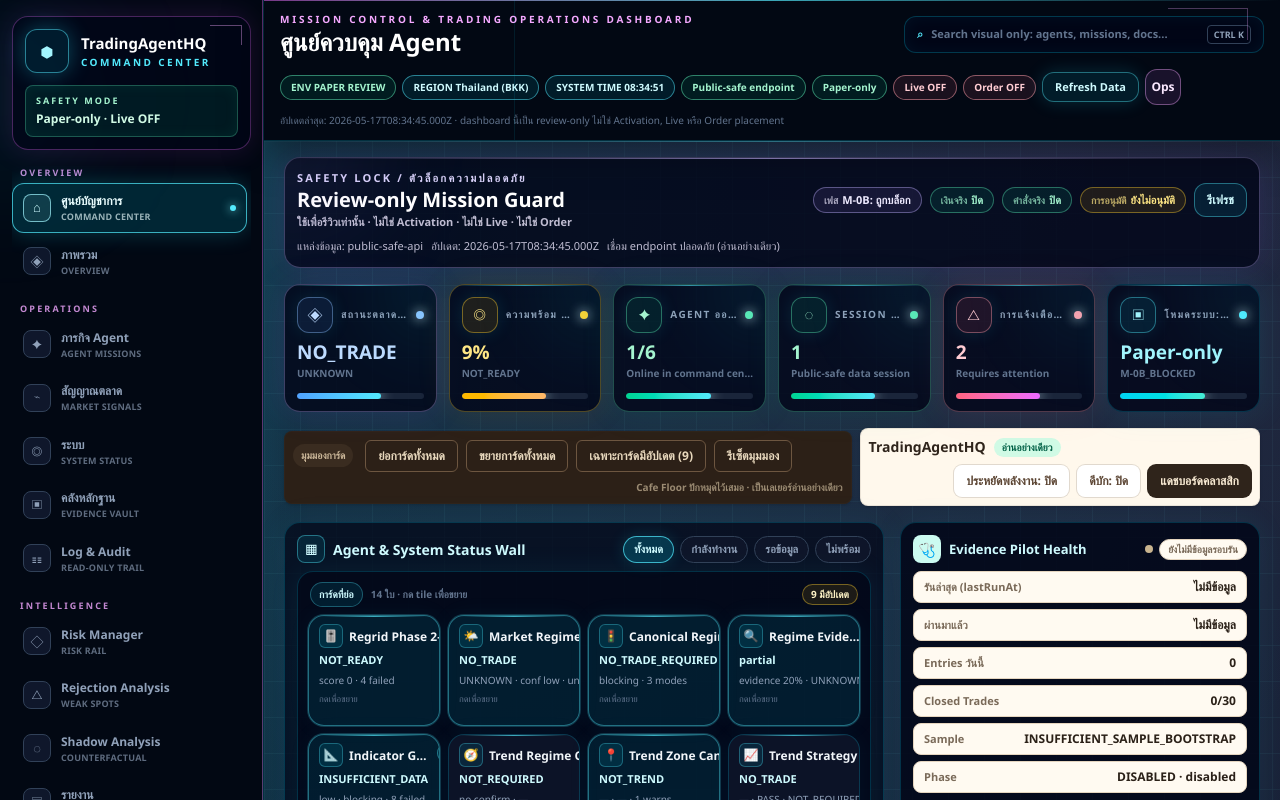
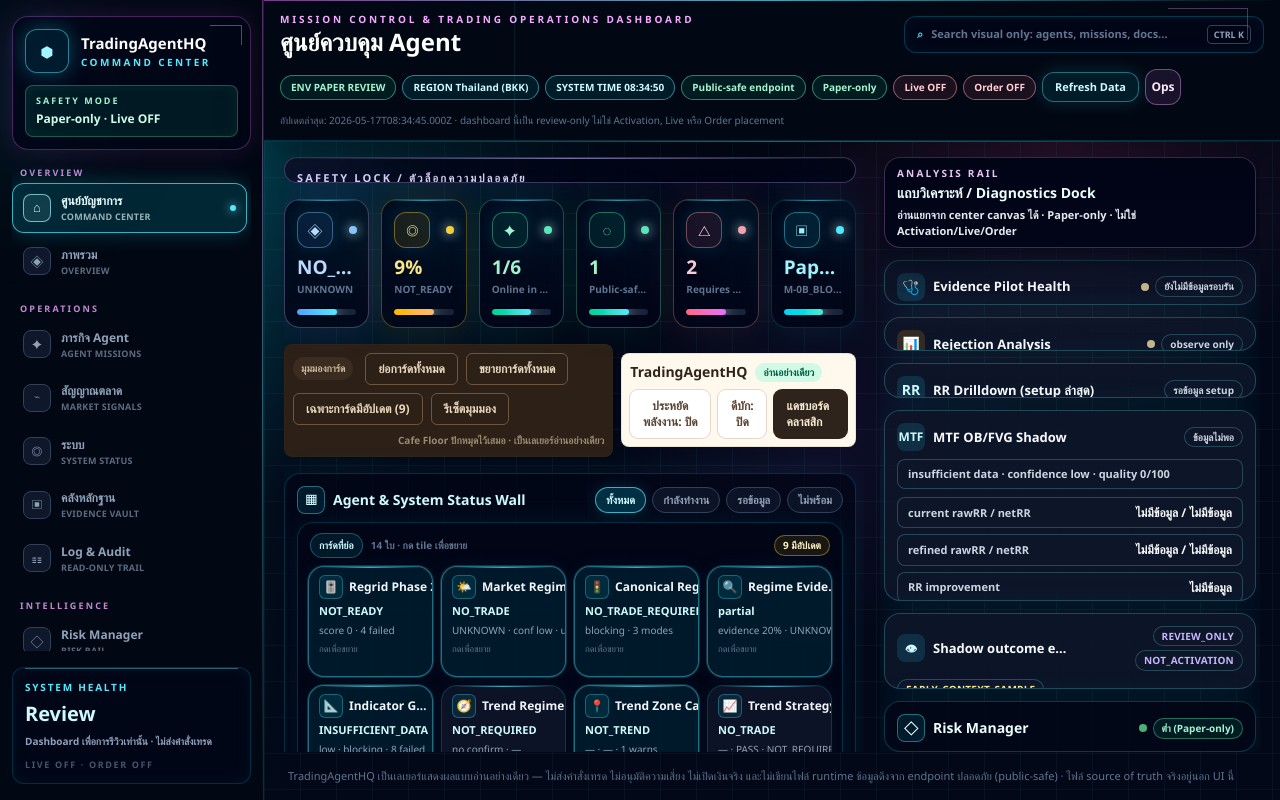
Before and after one commit to preechayutbubphachat/bingx-agent, a Next.js app in the folder dashboard/: page /agent-hq in a window 1280 px wide. Shown: the top 800 px of the page. Built offline with nearby package versions, Linux system fonts and the light colour scheme.

Commit message:
feat(agent-hq): add independent column scroll layout

```diff
--- a/dashboard/app/globals.css
+++ b/dashboard/app/globals.css
@@ -151,3 +151,90 @@ body {
     animation: none !important;
   }
 }
+
+/* D6.2: right analysis rail readability, scoped to Agent HQ only. */
+.agent-hq-analysis-rail > section {
+  border-color: rgba(34, 211, 238, 0.24) !important;
+  background: rgba(2, 8, 23, 0.92) !important;
+  color: #e2e8f0 !important;
+}
+
+.agent-hq-analysis-rail [class*="bg-[#fffaf1]"],
+.agent-hq-analysis-rail [class*="bg-[#fffdf8]"],
+.agent-hq-analysis-rail [class*="bg-white"],
+.agent-hq-analysis-rail [class*="bg-amber-50"],
+.agent-hq-analysis-rail [class*="bg-red-50"],
+.agent-hq-analysis-rail [class*="bg-sky-50"],
+.agent-hq-analysis-rail [class*="bg-violet-50"],
+.agent-hq-analysis-rail [class*="bg-emerald-50"] {
+  border-color: rgba(125, 249, 255, 0.22) !important;
+  background: rgba(15, 23, 42, 0.86) !important;
+  color: #dbeafe !important;
+}
+
+.agent-hq-analysis-rail [class*="bg-amber-100"] {
+  background: rgba(245, 158, 11, 0.16) !important;
+  color: #fde68a !important;
+}
+
+.agent-hq-analysis-rail [class*="bg-red-100"] {
+  background: rgba(244, 63, 94, 0.16) !important;
+  color: #fecdd3 !important;
+}
+
+.agent-hq-analysis-rail [class*="bg-emerald-100"] {
+  background: rgba(16, 185, 129, 0.15) !important;
+  color: #bbf7d0 !important;
+}
+
+.agent-hq-analysis-rail [class*="bg-teal-100"],
+.agent-hq-analysis-rail [class*="bg-sky-100"],
+.agent-hq-analysis-rail [class*="bg-violet-100"] {
+  background: rgba(34, 211, 238, 0.14) !important;
+  color: #cffafe !important;
+}
+
+.agent-hq-analysis-rail [class*="text-[#2b2118]"],
+.agent-hq-analysis-rail [class*="text-[#3f2f22]"],
+.agent-hq-analysis-rail [class*="text-[#5b4432]"] {
+  color: #f8fafc !important;
+}
+
+.agent-hq-analysis-rail [class*="text-[#7a6a59]"],
+.agent-hq-analysis-rail [class*="text-[#6e5b49]"],
+.agent-hq-analysis-rail [class*="text-[#9a8a72]"],
+.agent-hq-analysis-rail [class*="text-[#b3a285]"] {
+  color: #cbd5e1 !important;
+}
+
+.agent-hq-analysis-rail [class*="text-amber-900"],
+.agent-hq-analysis-rail [class*="text-amber-950"] {
+  color: #fde68a !important;
+}
+
+.agent-hq-analysis-rail [class*="text-red-800"] {
+  color: #fecdd3 !important;
+}
+
+.agent-hq-analysis-rail [class*="text-emerald-800"],
+.agent-hq-analysis-rail [class*="text-emerald-900"],
+.agent-hq-analysis-rail [class*="text-emerald-950"] {
+  color: #bbf7d0 !important;
+}
+
+.agent-hq-analysis-rail [class*="text-sky-900"],
+.agent-hq-analysis-rail [class*="text-violet-900"],
+.agent-hq-analysis-rail [class*="text-violet-950"] {
+  color: #c4b5fd !important;
+}
+
+.agent-hq-analysis-rail h2,
+.agent-hq-analysis-rail h3 {
+  letter-spacing: 0;
+}
+
+.agent-hq-analysis-rail span,
+.agent-hq-analysis-rail p,
+.agent-hq-analysis-rail div {
+  line-height: 1.45;
+}
--- a/dashboard/components/trading-agent-hq/TradingAgentHQPage.tsx
+++ b/dashboard/components/trading-agent-hq/TradingAgentHQPage.tsx
@@ -6,6 +6,7 @@ import { useRouter } from "next/navigation";
 import type { TradingAgentHQViewModel, AgentId } from "@/lib/trading-agent-hq/viewModel";
 import { buildAgentProgressions } from "@/lib/trading-agent-hq/progression";
 import { buildMissionControlSummary } from "@/lib/trading-agent-hq/missionControl";
+import { analysisRailReadabilityClass } from "@/lib/trading-agent-hq/missionControlVisual";
 import { useTradingAgentHQ } from "@/lib/trading-agent-hq/useTradingAgentHQ";
 import { useAgentAnimations } from "@/lib/trading-agent-hq/useAgentAnimations";
 import {
@@ -349,6 +350,8 @@ export default function TradingAgentHQPage({ initialVm }: { initialVm: TradingAg
       sidebar={<TradingCafeSidebar activeId="dashboard" />}
       topbar={<TradingCafeTopBar live={live} lastUpdate={vm.meta.lastUpdate} safety={vm.safety} onRefresh={refresh} />}
     >
+      <div className="grid min-h-0 grid-cols-1 gap-4 xl:flex-1 xl:grid-cols-[minmax(0,1fr)_380px]">
+        <div className="flex min-w-0 flex-col gap-4 xl:h-full xl:min-h-0 xl:overflow-y-auto xl:pr-2 scrollbar-thin">
           {/* Strong, always-visible safety banner */}
           <SafetyStatusStrip vm={vm} state={state} error={error} live={live} onRefresh={refresh} />
 
@@ -380,10 +383,6 @@ export default function TradingAgentHQPage({ initialVm }: { initialVm: TradingAg
               onToggleDebug={() => setDebug((value) => !value)}
             />
           </div>
-
-      {/* Two-column command center: main workspace + sticky Risk Manager rail */}
-      <div className="grid grid-cols-1 gap-4 xl:grid-cols-[minmax(0,1fr)_360px]">
-        <div className="flex min-w-0 flex-col gap-4">
           {/* Agent & System Status */}
           <section className="rounded-2xl border border-cyan-400/20 bg-slate-950/70 p-3 shadow-[0_0_32px_rgba(34,211,238,0.08)]">
             <div className="mb-2 flex flex-wrap items-center justify-between gap-2">
@@ -509,8 +508,13 @@ export default function TradingAgentHQPage({ initialVm }: { initialVm: TradingAg
           <BottomLogBar log={vm.bottomLog} onPick={(id) => setSelected(id)} selected={effectiveSelected} />
         </div>
 
-        {/* Right Risk Manager rail (sticky on xl, stacks below on smaller screens) */}
-        <div className="flex flex-col gap-3 xl:sticky xl:top-[84px] xl:self-start [&>section]:overflow-hidden [&>section]:rounded-2xl [&>section]:border-cyan-400/20 [&>section]:bg-slate-950/85 [&>section]:text-slate-100 [&>section]:shadow-[0_0_30px_rgba(34,211,238,0.08)] [&_.bg-amber-50]:border [&_.bg-amber-50]:border-amber-300/40 [&_.bg-amber-50]:bg-amber-400/10 [&_.bg-red-50]:border [&_.bg-red-50]:border-rose-300/40 [&_.bg-red-50]:bg-rose-400/10 [&_.bg-sky-50]:border [&_.bg-sky-50]:border-cyan-300/40 [&_.bg-sky-50]:bg-cyan-400/10 [&_.bg-white]:border [&_.bg-white]:border-cyan-400/20 [&_.bg-white]:bg-slate-900/80 [&_dd]:text-slate-100 [&_dt]:text-slate-500 [&_h2]:text-cyan-100 [&_h3]:text-cyan-100 [&_p]:text-slate-300">
+        {/* Right analysis rail: independent desktop scroller, stacks below on smaller screens. */}
+        <aside className={analysisRailReadabilityClass()} aria-label="แถบวิเคราะห์ / Analysis Rail">
+          <div className="sticky top-0 z-10 rounded-2xl border border-fuchsia-300/25 bg-slate-950/95 px-3 py-2 shadow-[0_12px_28px_rgba(2,8,23,0.78)] backdrop-blur">
+            <div className="text-[10px] font-black uppercase tracking-[0.22em] text-fuchsia-200">Analysis Rail</div>
+            <h2 className="mt-0.5 text-[14px] font-black text-cyan-50">แถบวิเคราะห์ / Diagnostics Dock</h2>
+            <p className="mt-1 text-[11px] font-bold leading-relaxed text-slate-300">อ่านแยกจาก center canvas ได้ · Paper-only · ไม่ใช่ Activation/Live/Order</p>
+          </div>
           {/* UI-2.1 Task C: read-only health heartbeat (existing VM fields only) */}
           <EvidencePilotHealthCard paper={vm.paper} />
           {/* T-3H-6-a: read-only rejection frequency summary (observe only) */}
@@ -522,7 +526,7 @@ export default function TradingAgentHQPage({ initialVm }: { initialVm: TradingAg
           {/* D5.2-c: read-only shadow outcome (counterfactual reachability) evidence — not real trades */}
           <ShadowOutcomeSummaryCard paper={vm.paper} />
           <RiskManagerPanel paper={vm.paper} safety={vm.safety} log={vm.bottomLog} />
-        </div>
+        </aside>
       </div>
 
       <p className="px-1 text-[11px] text-slate-500">
--- a/dashboard/components/trading-agent-hq/TradingCafeShell.tsx
+++ b/dashboard/components/trading-agent-hq/TradingCafeShell.tsx
@@ -5,20 +5,21 @@
 // SAFETY: layout container only.
 
 import type { ReactNode } from "react";
+import { threeColumnShellClass } from "@/lib/trading-agent-hq/missionControlVisual";
 
 type Props = { sidebar: ReactNode; topbar: ReactNode; children: ReactNode };
 
 export default function TradingCafeShell({ sidebar, topbar, children }: Props) {
   return (
-    <div className="flex min-h-screen bg-[#020817] text-[#d7f7ff]">
+    <div className={threeColumnShellClass()}>
       {sidebar}
-      <div className="flex min-w-0 flex-1 flex-col">
-        <div className="sticky top-0 z-20">{topbar}</div>
-        <main className="relative min-w-0 flex-1 overflow-hidden px-3 py-4 sm:px-5">
+      <div className="flex min-h-0 min-w-0 flex-1 flex-col">
+        <div className="z-20 shrink-0">{topbar}</div>
+        <main className="relative min-h-0 min-w-0 flex-1 overflow-y-auto px-3 py-4 sm:px-5 lg:overflow-hidden">
           <div className="pointer-events-none absolute inset-0 bg-[radial-gradient(circle_at_top_left,rgba(0,240,255,0.18),transparent_30%),radial-gradient(circle_at_78%_0,rgba(236,72,153,0.16),transparent_28%),radial-gradient(circle_at_55%_45%,rgba(168,85,247,0.08),transparent_32%),linear-gradient(180deg,rgba(2,8,23,0),rgba(2,8,23,0.92))]" />
           <div className="pointer-events-none absolute inset-0 opacity-[0.1] [background-image:linear-gradient(rgba(125,249,255,0.45)_1px,transparent_1px),linear-gradient(90deg,rgba(125,249,255,0.45)_1px,transparent_1px)] [background-size:36px_36px]" />
           <div className="pointer-events-none absolute inset-x-0 top-0 h-px bg-gradient-to-r from-transparent via-cyan-300/50 to-transparent" />
-          <div className="relative mx-auto flex max-w-[1680px] flex-col gap-4">{children}</div>
+          <div className="relative mx-auto flex min-h-full max-w-[1680px] flex-col gap-4 lg:h-full lg:min-h-0">{children}</div>
         </main>
       </div>
     </div>
--- a/dashboard/components/trading-agent-hq/TradingCafeSidebar.tsx
+++ b/dashboard/components/trading-agent-hq/TradingCafeSidebar.tsx
@@ -43,7 +43,7 @@ const NAV_GROUPS: { heading: string; items: NavItem[] }[] = [
 
 export default function TradingCafeSidebar({ activeId = "dashboard" }: { activeId?: string }) {
   return (
-    <aside className="relative hidden w-[264px] shrink-0 flex-col overflow-hidden border-r border-cyan-400/20 bg-[#030914]/95 px-3 py-4 text-slate-200 shadow-[8px_0_40px_rgba(0,255,255,0.08)] lg:flex">
+    <aside className="relative hidden h-screen w-[264px] shrink-0 flex-col overflow-hidden border-r border-cyan-400/20 bg-[#030914]/95 px-3 py-4 text-slate-200 shadow-[8px_0_40px_rgba(0,255,255,0.08)] lg:flex">
       <div className="pointer-events-none absolute inset-y-0 right-0 w-px bg-gradient-to-b from-fuchsia-400/40 via-cyan-300/40 to-transparent" />
       <div className="pointer-events-none absolute -left-20 top-4 h-40 w-40 rounded-full bg-cyan-400/10 blur-3xl" />
       <div className="relative mb-4 rounded-2xl border border-fuchsia-400/30 bg-slate-950/75 p-3 shadow-[0_0_30px_rgba(217,70,239,0.14)]">
--- a/dashboard/lib/trading-agent-hq/missionControlVisual.ts
+++ b/dashboard/lib/trading-agent-hq/missionControlVisual.ts
@@ -36,3 +36,34 @@ export function cyberProgressTone(score: number | null | undefined): string {
 export function reviewOnlySafetyCopy(): string {
   return "ใช้เพื่อรีวิวเท่านั้น · ไม่ใช่ Activation · ไม่ใช่ Live · ไม่ใช่ Order";
 }
+
+export function threeColumnShellClass(): string {
+  return "flex h-screen min-h-screen flex-col overflow-hidden bg-[#020817] text-[#d7f7ff] lg:flex-row";
+}
+
+export function analysisRailReadabilityClass(): string {
+  return [
+    "agent-hq-analysis-rail",
+    "min-h-0",
+    "flex",
+    "flex-col",
+    "gap-3",
+    "xl:h-full",
+    "xl:overflow-y-auto",
+    "xl:pr-1",
+    "xl:pl-1",
+    "scrollbar-thin",
+    "[&>section]:overflow-hidden",
+    "[&>section]:rounded-2xl",
+    "[&>section]:border-cyan-400/25",
+    "[&>section]:bg-slate-950/90",
+    "[&>section]:text-slate-100",
+    "[&>section]:shadow-[0_0_34px_rgba(34,211,238,0.1)]",
+    "[&_dd]:text-slate-100",
+    "[&_dt]:text-slate-300",
+    "[&_h2]:text-cyan-50",
+    "[&_h3]:text-cyan-100",
+    "[&_p]:leading-relaxed",
+    "[&_p]:text-slate-200",
+  ].join(" ");
+}
```
Also changed, not shown: 1 other file (tests, documents, lock files or other folders). Lines whose indentation alone changed are shown as unchanged.
